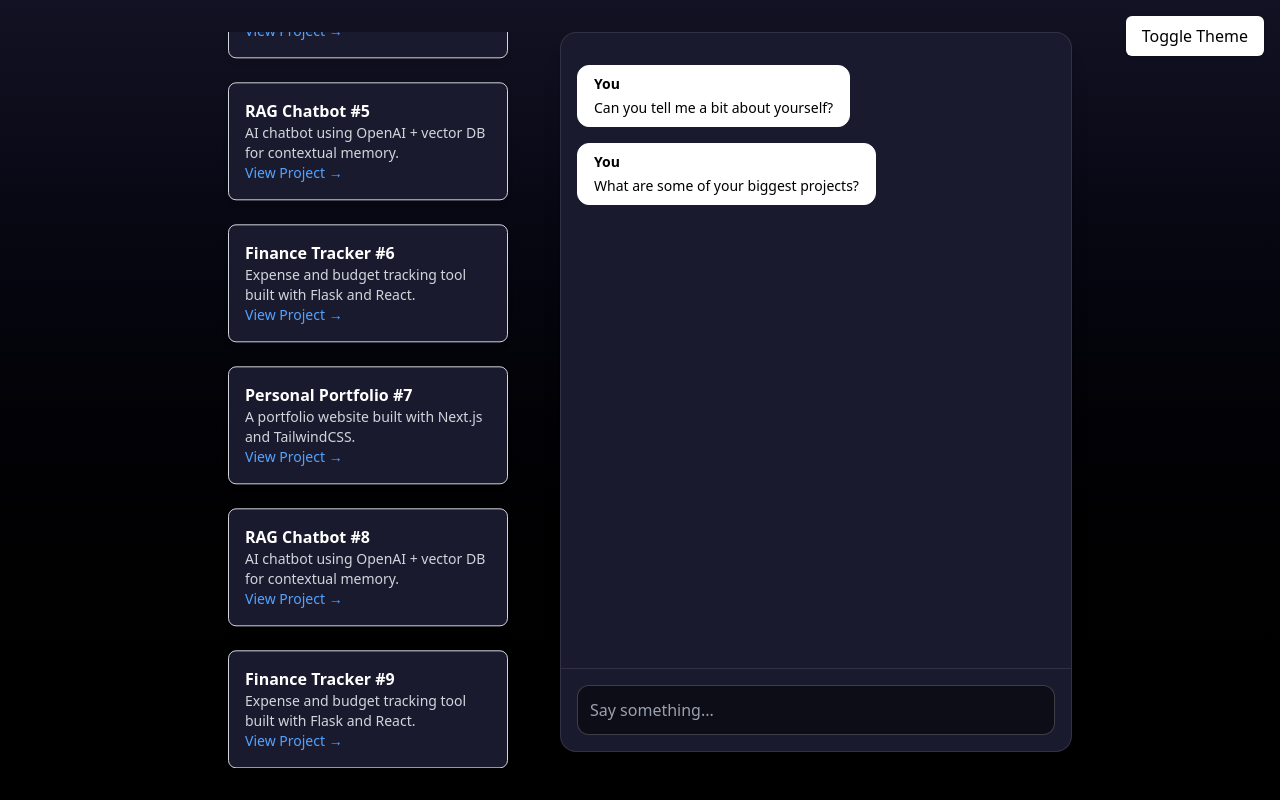
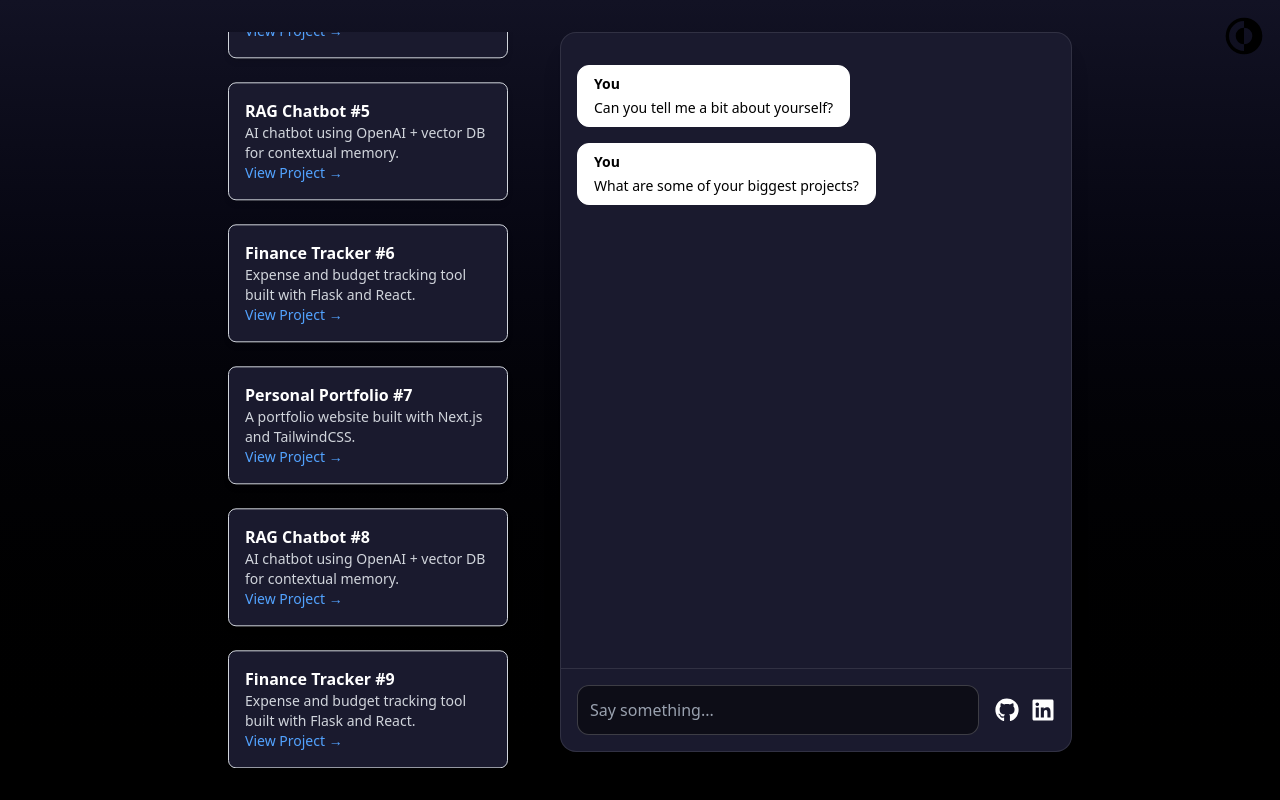
Before and after one commit to AhmedJader/PortfolioV2, a Next.js app: page / in a window 1280 px wide. Built offline with nearby package versions, Linux system fonts and the light colour scheme; no server answers.

Commit message:
feat: update theme toggle to use SVG icon; integrate SocialButtons component in MessageInput

```diff
--- a/app/page.tsx
+++ b/app/page.tsx
@@ -24,13 +24,15 @@ export default function Home() {
         isInverted ? 'invert' : ''
       } flex h-screen w-screen transition-all duration-300 ease-in-out overflow-hidden bg-gradient-to-b from-[#121224] to-black text-white`}
     >
-      {/* Toggle Button */}
-      <button
-        onClick={() => setIsInverted((prev) => !prev)}
-        className="absolute hover:cursor-pointer  top-4 right-4 z-50 px-4 py-2 bg-white text-black rounded-md shadow hover:opacity-80 transition"
-      >
-        Toggle Theme
-      </button>
+      {/* Use SVG from public folder */}
+      <img
+        src="/theme.svg"  // Reference the SVG as a static asset
+        alt="Toggle Theme"
+        className="absolute top-4 right-4 z-50 cursor-pointer hover:opacity-80 transition"
+        onClick={() => setIsInverted((prev) => !prev)} // Toggle theme on click
+        width={40} // Adjust width of the image as needed
+        height={40} // Adjust height of the image as needed
+      />
 
       <div className="flex-1 flex items-start justify-center h-full p-8 gap-8 overflow-hidden">
         <ProjectFeed />
--- a/components/MessageInput.tsx
+++ b/components/MessageInput.tsx
@@ -1,3 +1,7 @@
+// components/MessageInput.tsx
+
+import SocialButtons from './SocialButtons';
+
 type MessageInputProps = {
   input: string;
   handleInputChange: (e: React.ChangeEvent<HTMLInputElement>) => void;
@@ -7,12 +11,20 @@ type MessageInputProps = {
 export default function MessageInput({ input, handleInputChange, handleSubmit }: MessageInputProps) {
   return (
     <form onSubmit={handleSubmit} className="p-4 border-t border-white/10">
-      <input
-        className="w-full p-3 rounded-xl border border-white/20 bg-black/50 text-white placeholder-gray-400 focus:outline-none focus:ring-2 focus:ring-white/20"
-        value={input}
-        placeholder="Say something..."
-        onChange={handleInputChange}
-      />
+      <div className="flex items-center gap-4">
+        {/* Input takes most of the space */}
+        <input
+          className="flex-1 p-3 rounded-xl border border-white/20 bg-black/50 text-white placeholder-gray-400 focus:outline-none focus:ring-2 focus:ring-white/20"
+          value={input}
+          placeholder="Say something..."
+          onChange={handleInputChange}
+        />
+
+        {/* Social buttons beside input */}
+        <div className="flex gap-3 text-white">
+          <SocialButtons />
+        </div>
+      </div>
     </form>
   );
 }
--- a/components/SocialButtons.tsx
+++ b/components/SocialButtons.tsx
@@ -4,23 +4,25 @@ import { FaGithub, FaLinkedin } from 'react-icons/fa';
 
 export default function SocialButtons() {
   return (
-    <div className="flex justify-center gap-6 mt-4 text-white">
+    <>
       <a
-        href="https://github.com/your-username"
+        href="https://github.com/AhmedJader"
         target="_blank"
         rel="noopener noreferrer"
-        className="hover:text-blue-400 transition"
+        className="hover:text-blue-400 hover:scale-110 transition-all duration-300 ease-in-out"
+        title="GitHub Profile"
       >
         <FaGithub size={24} />
       </a>
       <a
-        href="https://www.linkedin.com/in/your-username"
+        href="https://www.linkedin.com/in/ahmed-abduljader-4464b325a/"
         target="_blank"
         rel="noopener noreferrer"
-        className="hover:text-blue-400 transition"
+        className="hover:text-blue-400 hover:scale-110 transition-all duration-300 ease-in-out"
+        title="LinkedIn Profile"
       >
         <FaLinkedin size={24} />
       </a>
-    </div>
+    </>
   );
 }
```
Also changed, not shown: public/theme.svg (added).
